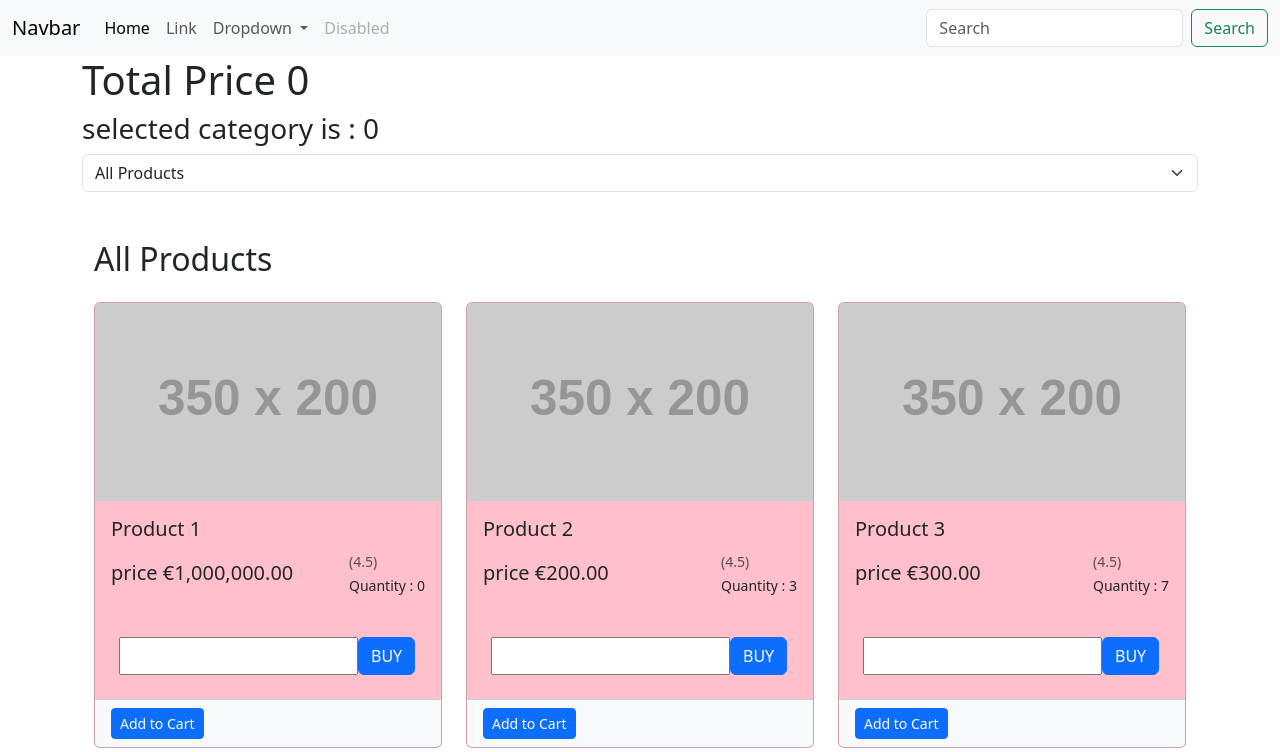
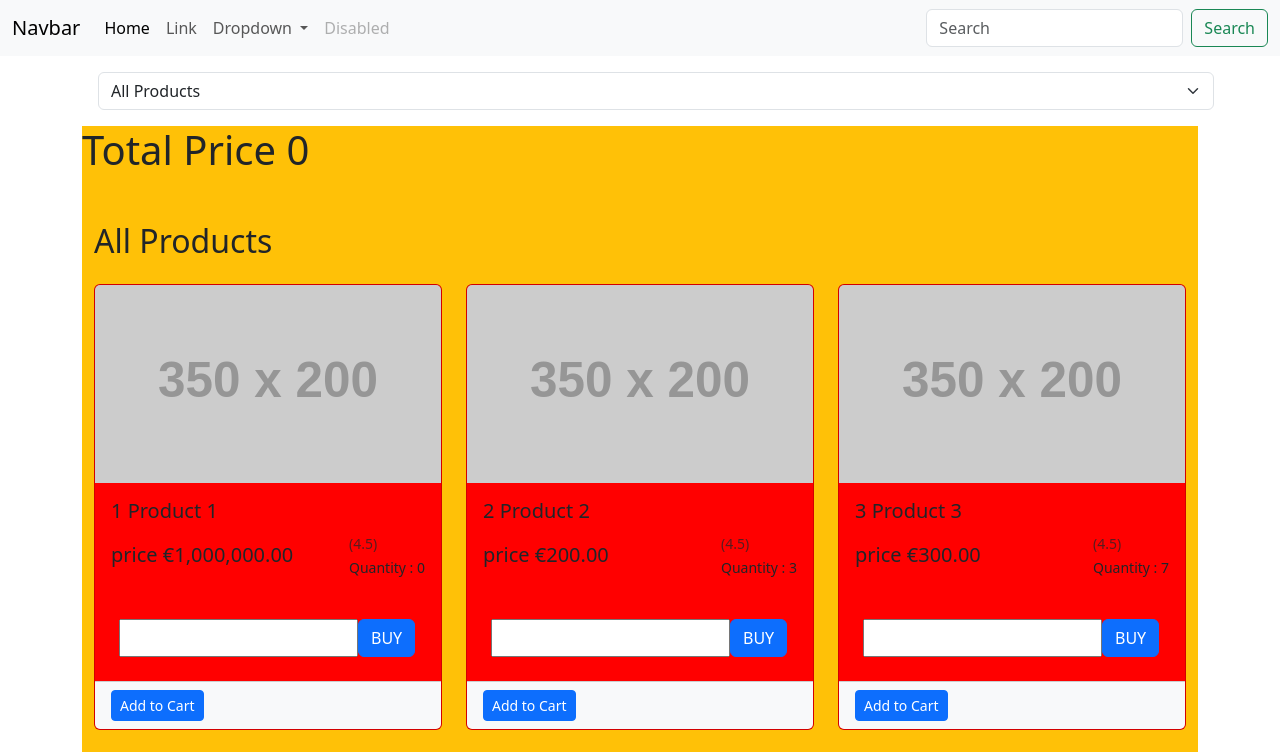
Before and after one commit to ahmed-waly55/Angular-Practice-ITI, an Angular app: page / in a window 1280 px wide. Shown: the top 752 px of the page. Built offline with nearby package versions, Linux system fonts and the light colour scheme.

Commit message:
update Day 3

```diff
--- a/src/app/app.component.html
+++ b/src/app/app.component.html
@@ -1,7 +1,8 @@
 <app-navbar></app-navbar>
 
 <div class="container">
-  <app-products></app-products>
+  <!-- <app-products></app-products> -->
+   <app-order></app-order>
 </div>
 
 <app-footer></app-footer>
--- a/src/app/app.component.ts
+++ b/src/app/app.component.ts
@@ -3,10 +3,11 @@ import { RouterOutlet } from '@angular/router';
 import { NavbarComponent } from "./components/navbar/navbar.component";
 import { FooterComponent } from './components/footer/footer.component';
 import { ProductsComponent } from './components/products/products.component';
+import { OrderComponent } from './components/order/order.component';
 
 @Component({
   selector: 'app-root',
-  imports: [NavbarComponent, FooterComponent, ProductsComponent],
+  imports: [NavbarComponent, FooterComponent, ProductsComponent, OrderComponent],
   templateUrl: './app.component.html',
   styleUrl: './app.component.css'
 })
--- /dev/null
+++ b/src/app/components/order/order.component.html
@@ -0,0 +1,8 @@
+<select class="form-select m-3" aria-label="Disabled select example" [(ngModel)]="selectedCatId">
+    <option value="0" selected value="0">All Products</option>
+    <option *ngFor="let cat of categories" [value]="cat.id">{{cat.name}}</option>
+  </select>
+
+<div class="bg-warning ">
+    <app-products></app-products>
+</div>
--- /dev/null
+++ b/src/app/components/order/order.component.ts
@@ -0,0 +1,24 @@
+import { Component } from '@angular/core';
+import { ProductsComponent } from '../products/products.component';
+import { Icategory } from '../../models/icategory';
+import { FormsModule } from '@angular/forms';
+import { CommonModule } from '@angular/common';
+
+@Component({
+  selector: 'app-order',
+  imports: [ProductsComponent, FormsModule , CommonModule],
+  templateUrl: './order.component.html',
+  styleUrl: './order.component.css'
+})
+export class OrderComponent {
+
+categories:Icategory[];
+selectedCatId:number = 0;
+constructor(){
+  this.categories = [
+    {id: 1, name: 'Category 1'},
+    {id: 2, name: 'Category 2'},
+  ]
+}
+
+}
--- a/src/app/components/products/products.component.html
+++ b/src/app/components/products/products.component.html
@@ -1,49 +1,38 @@
 
 <h1>Total Price {{totalOrder}}</h1>
-<h3>selected category is : {{selectedCatId}}</h3>
-<select class="form-select" aria-label="Disabled select example" name="" id="" [(ngModel)]="selectedCatId">
-    <option value="0" selected>All Products</option>
-    <option *ngFor="let cat of categories" [value]="cat.id">{{cat.name}}</option>
-  </select>
+<!-- <h3>selected category is : {{selectedCatId}}</h3> -->
+
 
 <div class="container mt-5">
     <h2 class="mb-4"> All Products </h2>
     <div class="row g-4">
 
-        @for(prod of products; track prod.id){
-
-            <div class="col-md-4" >
-                <div class="card" appHighligtCard="red" extrnalColor="green" >
+        @for(prod of filteredProducts; track prod.id; let i = $index;){
+            <div class="col-md-4">
+              <div class="card" appHighligtCard="red" extrnalColor="green">
                 <img src="{{prod.imgUrl}}" class="card-img-top" alt="Product Image">
-
                 <div class="card-body">
-                        <h5 class="card-title">{{prod.name}}</h5>
+                  <h5 class="card-title">{{i+1}} {{prod.name}}</h5>
                   <div class="d-flex justify-content-between align-items-center">
                     <span class="h5 mb-0"> price {{prod.price | currency:'EUR' }}</span>
                     <div>
-
                       <small class="text-muted">(4.5)</small><br>
                       <small class="card-text">Quantity : {{prod.quantity}}</small>
-
                     </div>
                   </div>
                 </div>
                 <div class="d-flex m-4">
-                        <!-- refrence , template variable   -->
                   <input type="number" #countInp>
-                        <button (click)="buy(countInp.value , prod.price , prod.quantity)" class="btn btn-primary">BUY</button>
+                  <button (click)="buy(countInp.value, prod.price, prod.quantity)" class="btn btn-primary">BUY</button>
                 </div>
-
-
                 <div class="card-footer d-flex justify-content-between bg-light">
                   <button class="btn btn-primary btn-sm">Add to Cart</button>
                 </div>
               </div>
             </div>
-
           }
           @empty {
-          <h1 class="">no products found </h1>
+            <h1 class="">no products found</h1>
           }
 
         <h1>Date Now : {{myDate | date : 'shortDate'}}</h1>
--- a/src/app/components/products/products.component.ts
+++ b/src/app/components/products/products.component.ts
@@ -17,8 +17,9 @@ import { SquarePipe } from '../../pipes/square.pipe';
 export class ProductsComponent {
 
   products:Iproduct[];
-  categories:Icategory[];
-  selectedCatId:number = 0;
+  // categories:Icategory[];
+  // selectedCatId:number = 0;
+  filteredProducts:Iproduct[];
   totalOrder:number = 0;
   myDate:Date = new Date();
   num:number = 4;
@@ -36,10 +37,8 @@ export class ProductsComponent {
       {id: 8, name: 'Product 8', price: 800, quantity: 8, imgUrl: 'https://fakeimg.pl/350x200/?text=Hello', catId: 2},
     ]
 
-    this.categories = [
-      {id: 1, name: 'Category 1'},
-      {id: 2, name: 'Category 2'},
-    ]
+
+    this.filteredProducts = this.products
   }
 
 
@@ -54,4 +53,14 @@ export class ProductsComponent {
   }
 
 
+  filterProducts() {
+    // if (this.selectedCatId == 0) {
+    //   this.filteredProducts = this.products;
+    // } else {
+    //   this.filteredProducts = this.products.filter((prd) => {
+    //     return prd.catId == this.selectedCatId;
+    //   });
+    // }
+  }
+
 }
--- a/src/app/directives/highligt-card.directive.ts
+++ b/src/app/directives/highligt-card.directive.ts
@@ -1,9 +1,9 @@
-import { Directive, ElementRef, HostListener, Input } from '@angular/core';
+import { Directive, ElementRef, HostListener, Input, OnChanges, SimpleChanges } from '@angular/core';
 
 @Directive({
   selector: '[appHighligtCard]'
 })
-export class HighligtCardDirective {
+export class HighligtCardDirective implements OnChanges{
 
   @Input()
   extrnalColor:string = 'black';
@@ -14,8 +14,11 @@ export class HighligtCardDirective {
   // add ele type of ElementRef in the constructor
 
   constructor(private ele:ElementRef) {
-     this.ele.nativeElement.style.backgroundColor = this.defaultColor;
      console.log(ele)
+  }
+  ngOnChanges() {
+    this.ele.nativeElement.style.backgroundColor = this.defaultColor;
+
   }
 
 @HostListener('mouseover')
```
Also changed, not shown: src/app/components/order/order.component.css (added), 1 other file (tests, documents, lock files or other folders). Lines whose indentation alone changed are shown as unchanged.
